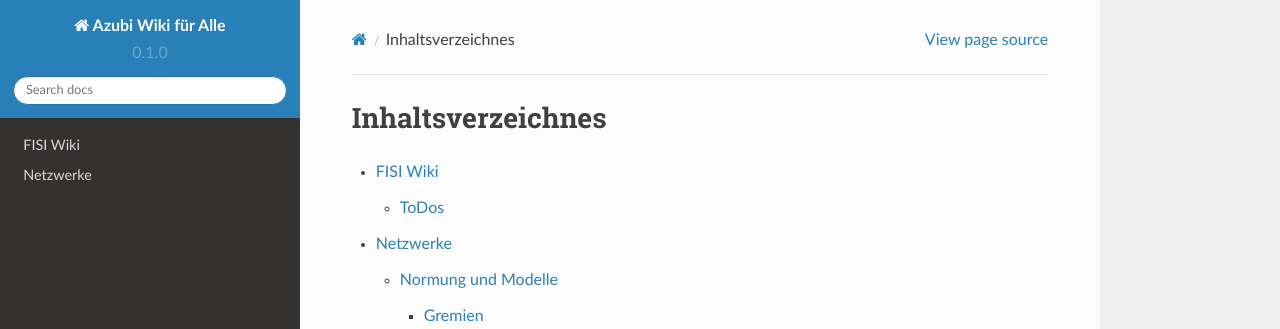
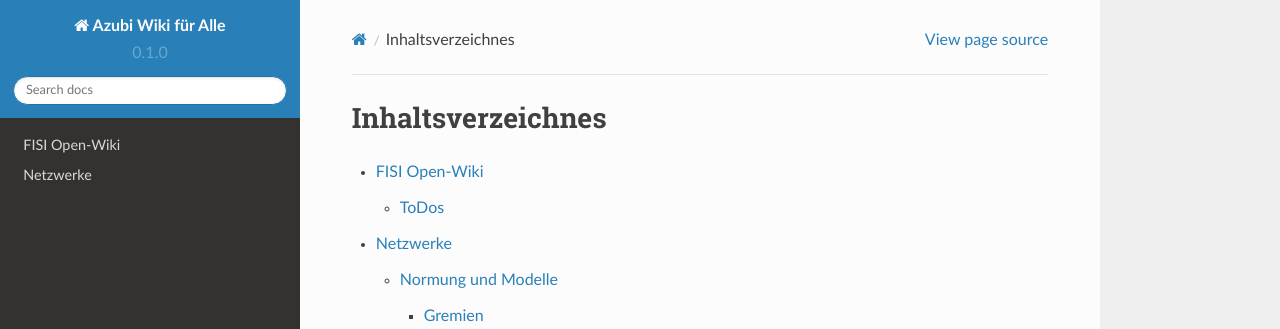
Before and after one commit to marcelago/docs, a Sphinx documentation site: the page built from docs/source/contents.rst, in a window 1280 px wide and 1165 px high. Shown: the top 329 px of the window. Built offline with Sphinx 7.4.7 and the Read the Docs theme 2.0.0, drawn with Linux system fonts in a browser that asks for light colours.

Commit message:
Update index.md
Header Verändernung

```diff
--- a/docs/source/index.md
+++ b/docs/source/index.md
@@ -1,3 +1,3 @@
-# FISI Wiki
+# FISI Open-Wiki
 ## ToDos
 1. Protokolle
```
